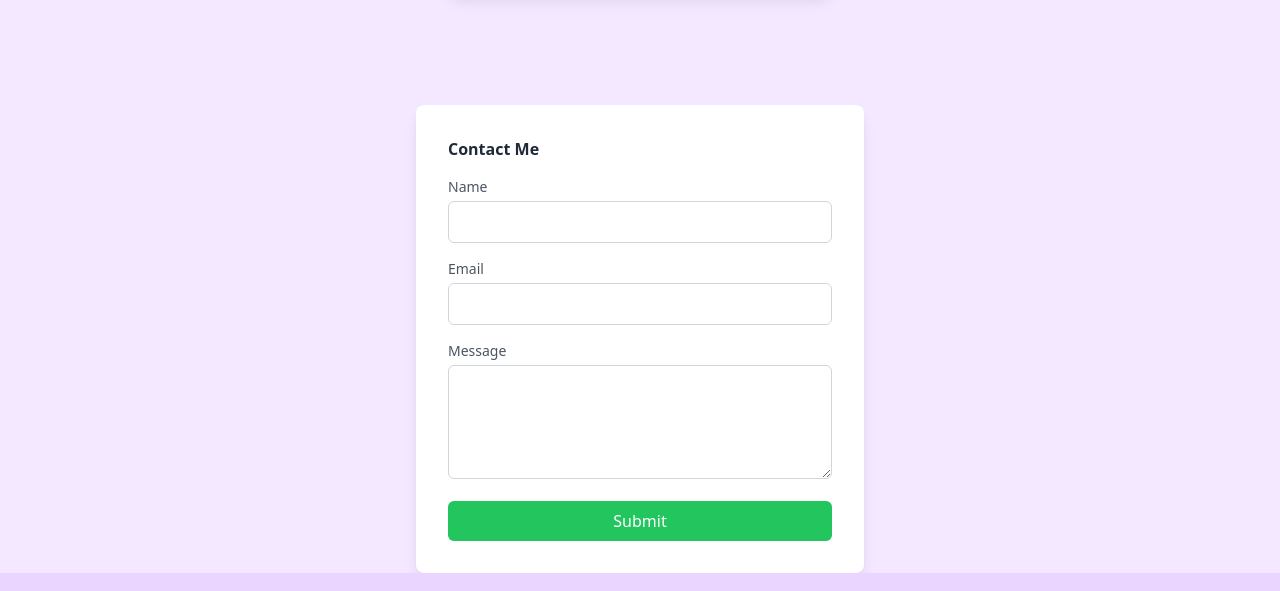
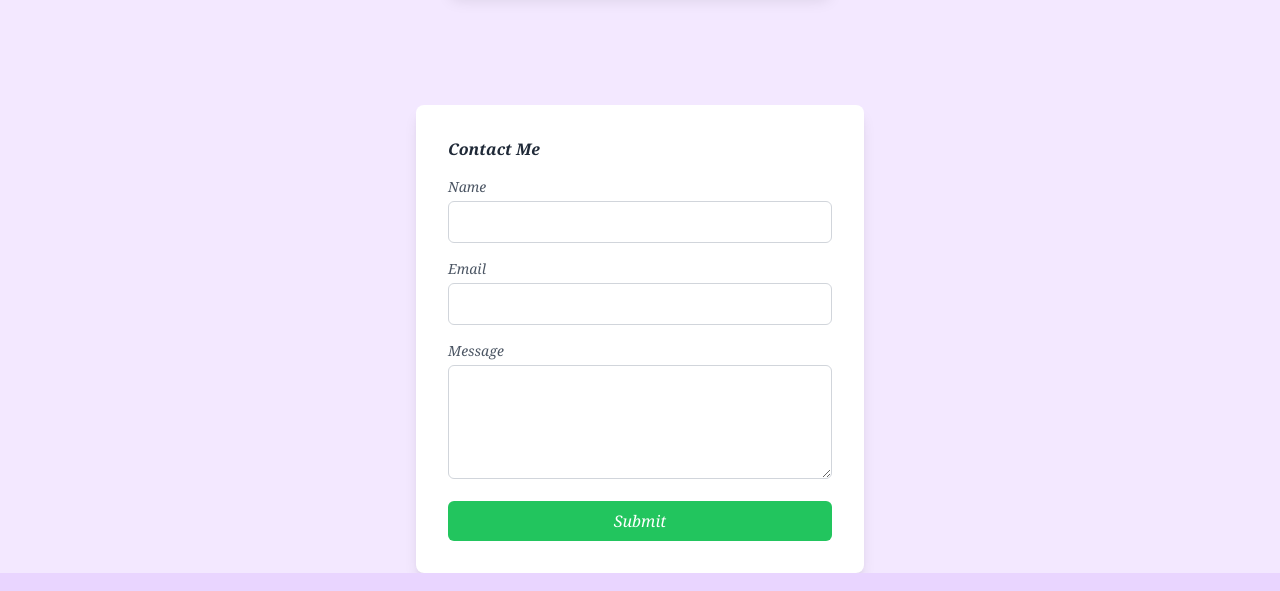
Before and after one commit to Halla24/My-portfolio, a Next.js app: page / in a window 1280 px wide. Shown: the part 1700-2291 px from the top of the page. Built offline with nearby package versions, Linux system fonts and the light colour scheme.

Commit message:
ContactForm text

```diff
--- a/src/components/ContactForm.jsx
+++ b/src/components/ContactForm.jsx
@@ -45,10 +45,10 @@ const ContactForm = () => {
         <div className="text-green-500 text-center font-bold mb-4">Form successfully sent!</div>
       ) : (
         <>
-          <h2 className="text-20xl font-bold mb-4 border-gray-300 rounded-md text-gray-800">Contact Me</h2>
+          <h2 className="text-20xl font-bold mb-4 border-gray-300 rounded-md text-gray-800 font-serif italic">Contact Me</h2>
           <form onSubmit={handleSubmit}>
             <div className="mb-4">
-              <label htmlFor="name" className="block text-sm font-medium text-gray-600">
+              <label htmlFor="name" className="block text-sm font-medium text-gray-600 font-serif italic">
                 Name
               </label>
               <input
@@ -57,11 +57,11 @@ const ContactForm = () => {
                 name="name"
                 value={formData.name}
                 onChange={handleChange}
-                className="mt-1 p-2 w-full border border-gray-300 rounded-md text-gray-800"
+                className="mt-1 p-2 w-full border border-gray-300 rounded-md text-gray-800 font-serif italic"
               />
             </div>
             <div className="mb-4">
-              <label htmlFor="email" className="block text-sm font-medium text-gray-600">
+              <label htmlFor="email" className="block text-sm font-medium text-gray-600 font-serif italic">
                 Email
               </label>
               <input
@@ -70,11 +70,11 @@ const ContactForm = () => {
                 name="email"
                 value={formData.email}
                 onChange={handleChange}
-                className="mt-1 p-2 w-full border border-gray-300 rounded-md text-gray-800"
+                className="mt-1 p-2 w-full border border-gray-300 rounded-md text-gray-800 font-serif italic"
               />
             </div>
             <div className="mb-4">
-              <label htmlFor="message" className="block text-sm font-medium text-gray-600">
+              <label htmlFor="message" className="block text-sm font-medium text-gray-600 font-serif italic">
                 Message
               </label>
               <textarea
@@ -83,13 +83,13 @@ const ContactForm = () => {
                 value={formData.message}
                 onChange={handleChange}
                 rows="4"
-                className="mt-1 p-2 w-full border border-gray-300 rounded-md text-gray-800"
+                className="mt-1 p-2 w-full border border-gray-300 rounded-md text-gray-800 font-serif italic"
               />
             </div>
             <button
               type="submit"
               disabled={submitting}
-              className="bg-green-500 text-white px-4 py-2 rounded-md hover:bg-green-700 transition-colors duration-300 w-full"
+              className="bg-green-500 text-white font-serif italic px-4 py-2 rounded-md hover:bg-green-700 transition-colors duration-300 w-full"
             >
               {submitting ? 'Submitting...' : 'Submit'}
             </button>
```
